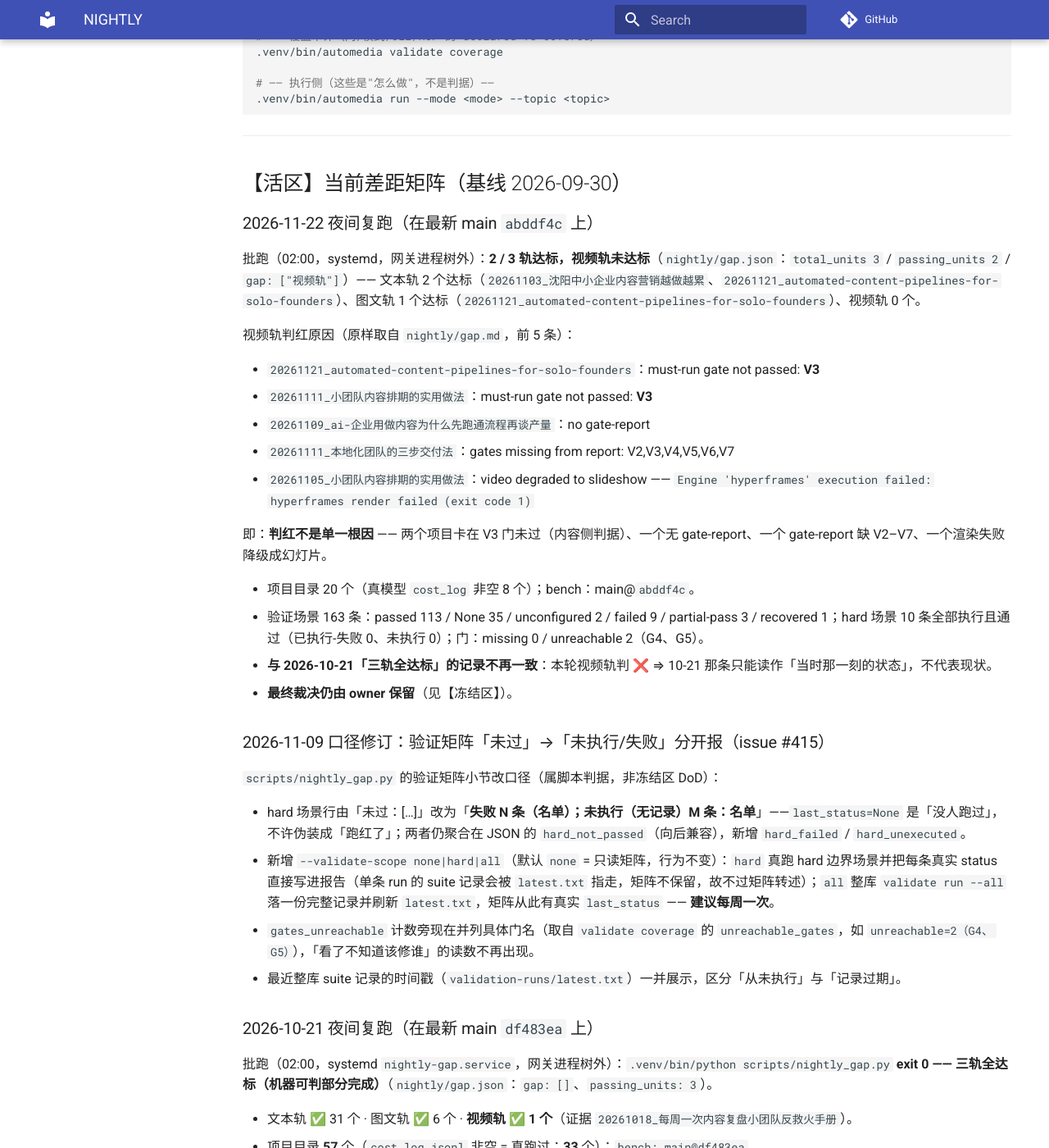
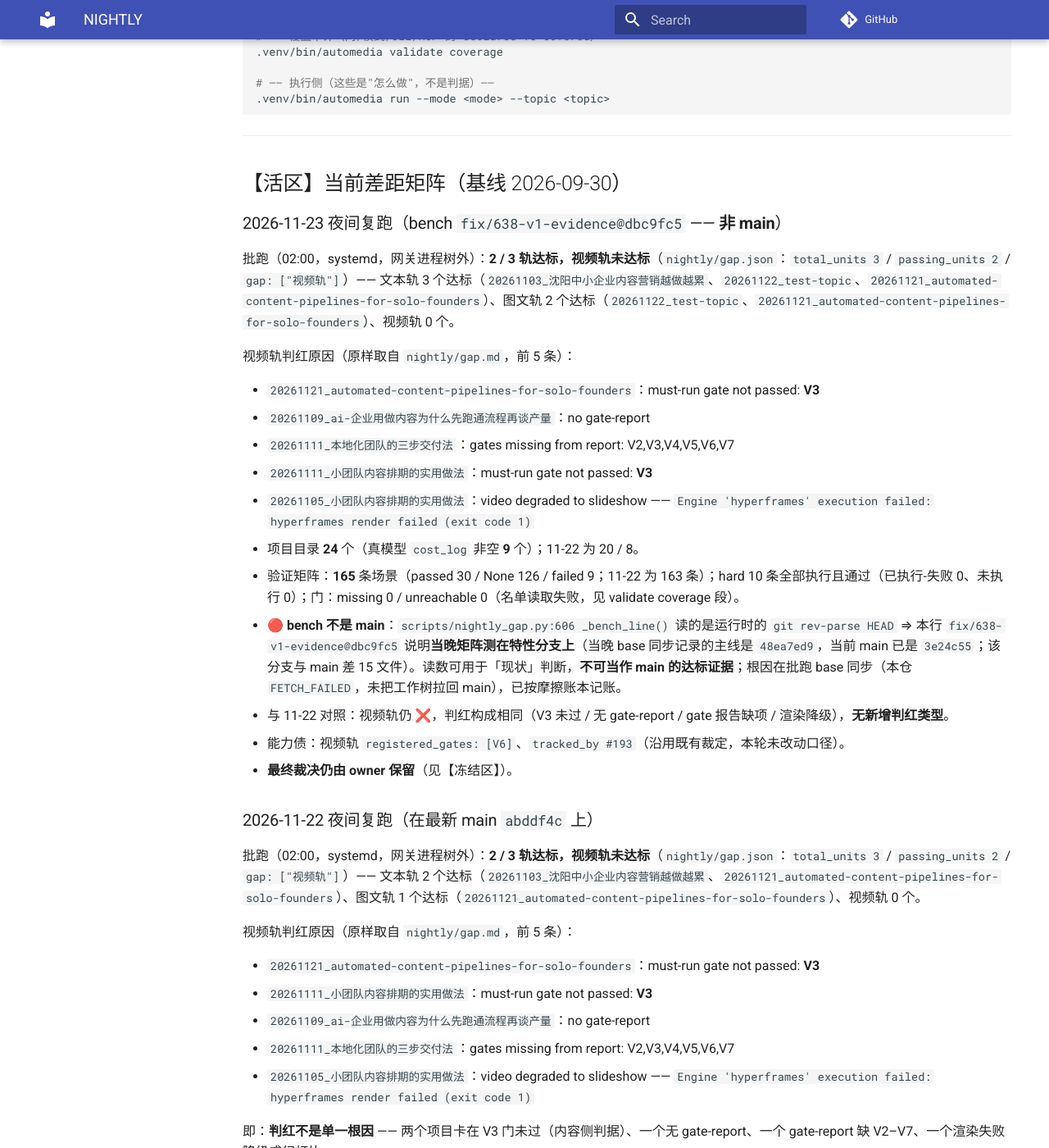
Before and after one commit to 1StepMore/AutoMedia, an MkDocs documentation site: the page built from docs/dev/plans/NIGHTLY.md, in a window 1280 px wide and 1400 px high, scrolled down 2313 px. Shown: the whole window at 82% size. Built offline with MkDocs 1.6.1 and Material for MkDocs 9.7.7, drawn with Linux system fonts in a browser that asks for light colours; comment, search, counter and statistics services are not loaded; some of the changed text lies outside the part shown.

Commit message:
chore(nightly): 记录 2026-11-23 夜间复跑（活区台账 + 摩擦账本） (#652)
Signed-off-by: Hermes Agent <hermes-agent@nousresearch.com>
Co-authored-by: Hermes Agent <hermes-agent@nousresearch.com>

```diff
--- a/docs/dev/plans/NIGHTLY.md
+++ b/docs/dev/plans/NIGHTLY.md
@@ -84,6 +84,25 @@ cd <repo>
 ---
 
 ## 【活区】当前差距矩阵（基线 2026-09-30）
+
+### 2026-11-23 夜间复跑（bench `fix/638-v1-evidence@dbc9fc5` —— **非 main**）
+
+批跑（02:00，systemd，网关进程树外）：**2 / 3 轨达标，视频轨未达标**（`nightly/gap.json`：`total_units 3` / `passing_units 2` / `gap: ["视频轨"]`）—— 文本轨 3 个达标（`20261103_沈阳中小企业内容营销越做越累`、`20261122_test-topic`、`20261121_automated-content-pipelines-for-solo-founders`）、图文轨 2 个达标（`20261122_test-topic`、`20261121_automated-content-pipelines-for-solo-founders`）、视频轨 0 个。
+
+视频轨判红原因（原样取自 `nightly/gap.md`，前 5 条）：
+
+- `20261121_automated-content-pipelines-for-solo-founders`：must-run gate not passed: **V3**
+- `20261109_ai-企业用做内容为什么先跑通流程再谈产量`：no gate-report
+- `20261111_本地化团队的三步交付法`：gates missing from report: V2,V3,V4,V5,V6,V7
+- `20261111_小团队内容排期的实用做法`：must-run gate not passed: **V3**
+- `20261105_小团队内容排期的实用做法`：video degraded to slideshow —— `Engine 'hyperframes' execution failed: hyperframes render failed (exit code 1)`
+
+- 项目目录 **24** 个（真模型 `cost_log` 非空 **9** 个）；11-22 为 20 / 8。
+- 验证矩阵：**165** 条场景（passed 30 / None 126 / failed 9；11-22 为 163 条）；hard 10 条全部执行且通过（已执行-失败 0、未执行 0）；门：missing 0 / unreachable 0（名单读取失败，见 validate coverage 段）。
+- 🔴 **bench 不是 main**：`scripts/nightly_gap.py:606 _bench_line()` 读的是运行时的 `git rev-parse HEAD` ⇒ 本行 `fix/638-v1-evidence@dbc9fc5` 说明**当晚矩阵测在特性分支上**（当晚 base 同步记录的主线是 `48ea7ed9`，当前 main 已是 `3e24c55`；该分支与 main 差 15 文件）。读数可用于「现状」判断，**不可当作 main 的达标证据**；根因在批跑 base 同步（本仓 `FETCH_FAILED`，未把工作树拉回 main），已按摩擦账本记账。
+- 与 11-22 对照：视频轨仍 ❌，判红构成相同（V3 未过 / 无 gate-report / gate 报告缺项 / 渲染降级），**无新增判红类型**。
+- 能力债：视频轨 `registered_gates: [V6]`、`tracked_by #193`（沿用既有裁定，本轮未改动口径）。
+- **最终裁决仍由 owner 保留**（见【冻结区】）。
 
 ### 2026-11-22 夜间复跑（在最新 main `abddf4c` 上）
 
@@ -216,6 +235,7 @@ hard 场景 **10 条全过**；门 `missing=4`（L1–L4）· `unreachable=2`（
 | 2026-10-15 | `whisper` 不在 PATH（产品按 `runner.py:1990` 的 `shutil.which` 解析；跑批 preflight 认 `~/mamba/envs/whisper/bin`，产品侧不认）→ 媒体阶段 `tools_missing=['whisper']`，音频/视频/V 门输入全不产 | **是**（挡视频轨） | 环境层已修：`~/bin/whisper` → `~/mamba/envs/whisper/bin/whisper`；实测 `shutil.which('whisper')` = `/home/renanzai/bin/whisper` |
 | 2026-10-15 | `edge-tts` 经 PATH 解析到 hermes venv **7.2.7** → 合成 `WSServerHandshakeError: 403`（0 字节），媒体阶段 `media_stage_failed`；本仓 `.venv` 的 **7.3.1** 可用 | **是**（挡视频轨） | 环境层已修：`~/bin/edge-tts` → 本仓 `.venv/bin/edge-tts`；实测 7.3.1 出 26,064B mp3，复跑后媒体链路真出片 |
 | 2026-10-15 | 同题重复跑**复用同一项目目录**（`20261014_<slug>`）：`00_project_info.json` 被后跑覆盖（`project_id` 变）、`01_content/drafts/` 并列多份（本轮 4 份）、`cost_log.jsonl` 累积（本轮 3 跑 → 8 行）→ 一个项目目录不再对应单轮证据 | 否 | 记账（如需分轮证据，换题目或让产品按 `project_id` 分目录；不自行改产品） |
+| 2026-11-23 | 批跑 base 同步对本仓 `FETCH_FAILED`，**工作树没被拉回 main**（02:03 记的是 main@`48ea7ed9`，而 03:45 跑 gap 时 HEAD 是 `fix/638-v1-evidence@dbc9fc5`，与 main 差 15 文件）⇒ 当晚矩阵的代码基底是特性分支 | 否（三轨判定本身不依赖这几处差异，但「测的是哪棵树」失真） | 记账（改 base 同步属 e2e 跨仓编排，不在本仓；本轮只在 `NIGHTLY.md` 如实标注 bench，未改脚本） |
 
 ---
 
```
Also changed, not shown: docs/dev/doc-inventory.md (+1 -1 lines).
